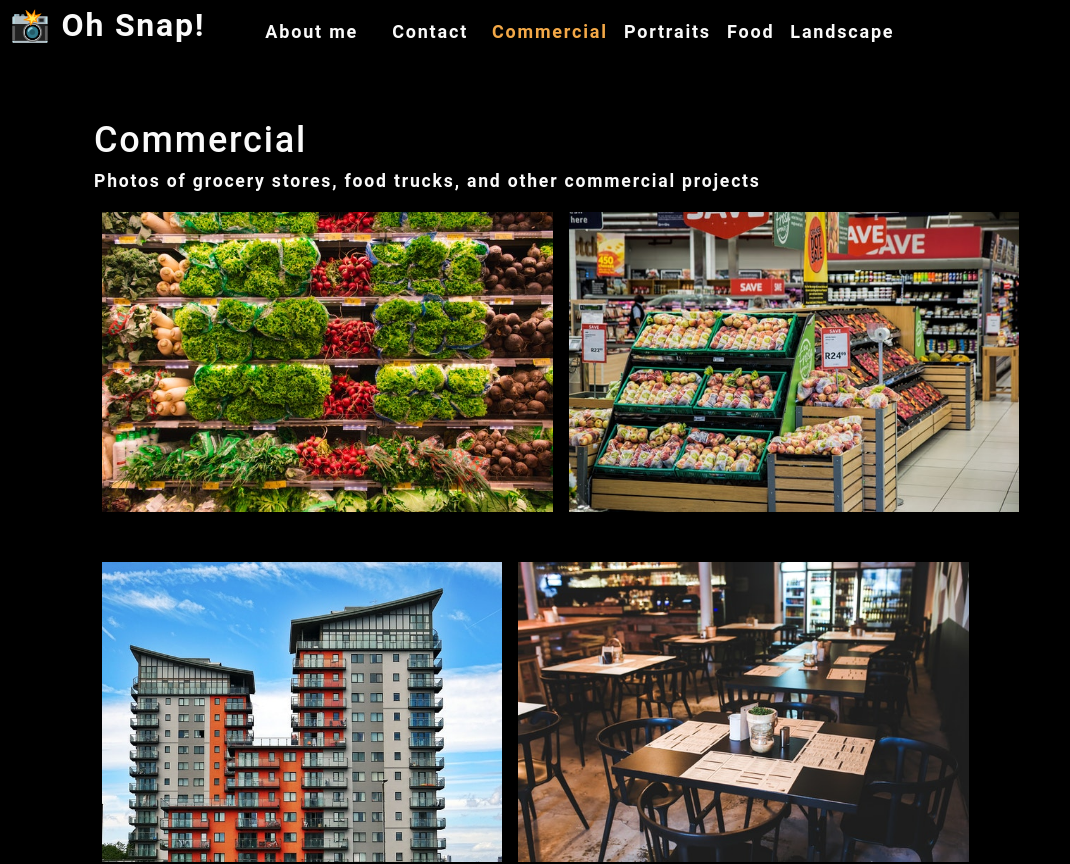
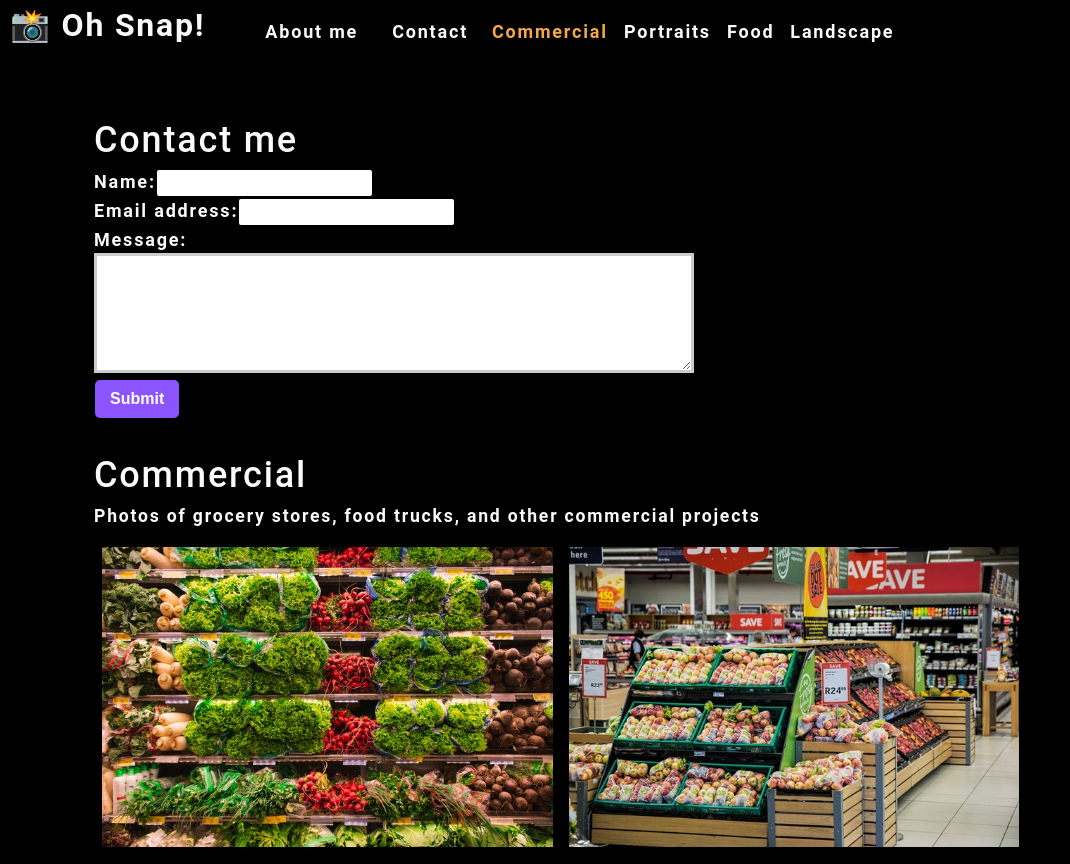
Before and after one commit to jessicajernigan/photo-port, a React (Create React App) app: page / in a window 1280 px wide. Shown: the top 864 px of the page, without its empty margins (0-1070 px from the left). Built offline with nearby package versions, Linux system fonts and the light colour scheme.

Commit message:
added Contact form component

```diff
--- a/src/App.js
+++ b/src/App.js
@@ -2,6 +2,7 @@
 import Nav from './components/Nav';
 import About from './components/About';
 import Gallery from './components/Gallery';
+import ContactForm from './components/Contact';
 
 function App() {
   const [categories] = useState([
@@ -24,10 +25,9 @@
         currentCategory={currentCategory}
       ></Nav>
       <main>
-        <div>
-          <Gallery currentCategory={currentCategory}></Gallery>
-          <About></About>
-        </div>
+        <ContactForm></ContactForm>
+        <Gallery currentCategory={currentCategory}></Gallery>
+        <About></About>
       </main>
     </div>
   );
--- /dev/null
+++ b/src/components/Contact/index.js
@@ -0,0 +1,27 @@
+import React from 'react';
+
+function ContactForm() {
+
+  return (
+    <section>
+      <h1>Contact me</h1>
+      <form id="contact-form">
+        <div>
+          <label htmlFor="name">Name:</label>
+          <input type="text" name="name" />
+        </div>
+        <div>
+          <label htmlFor="email">Email address:</label>
+          <input type="email" name="email" />
+        </div>
+        <div>
+          <label htmlFor="message">Message:</label>
+          <textarea name="message" rows="5" />
+        </div>
+        <button type="submit">Submit</button>
+      </form>
+    </section>
+  )
+}
+
+export default ContactForm;
```
